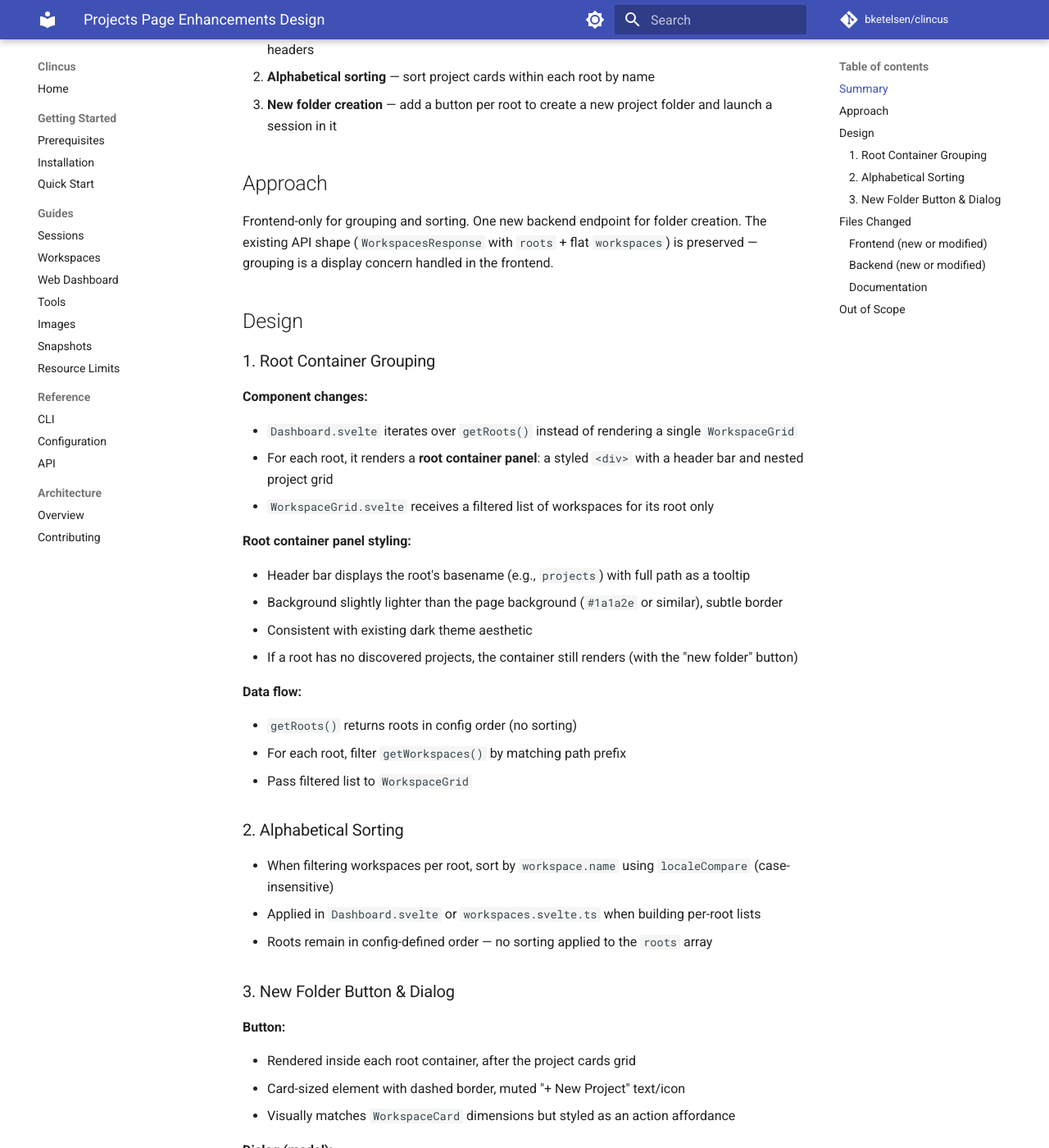
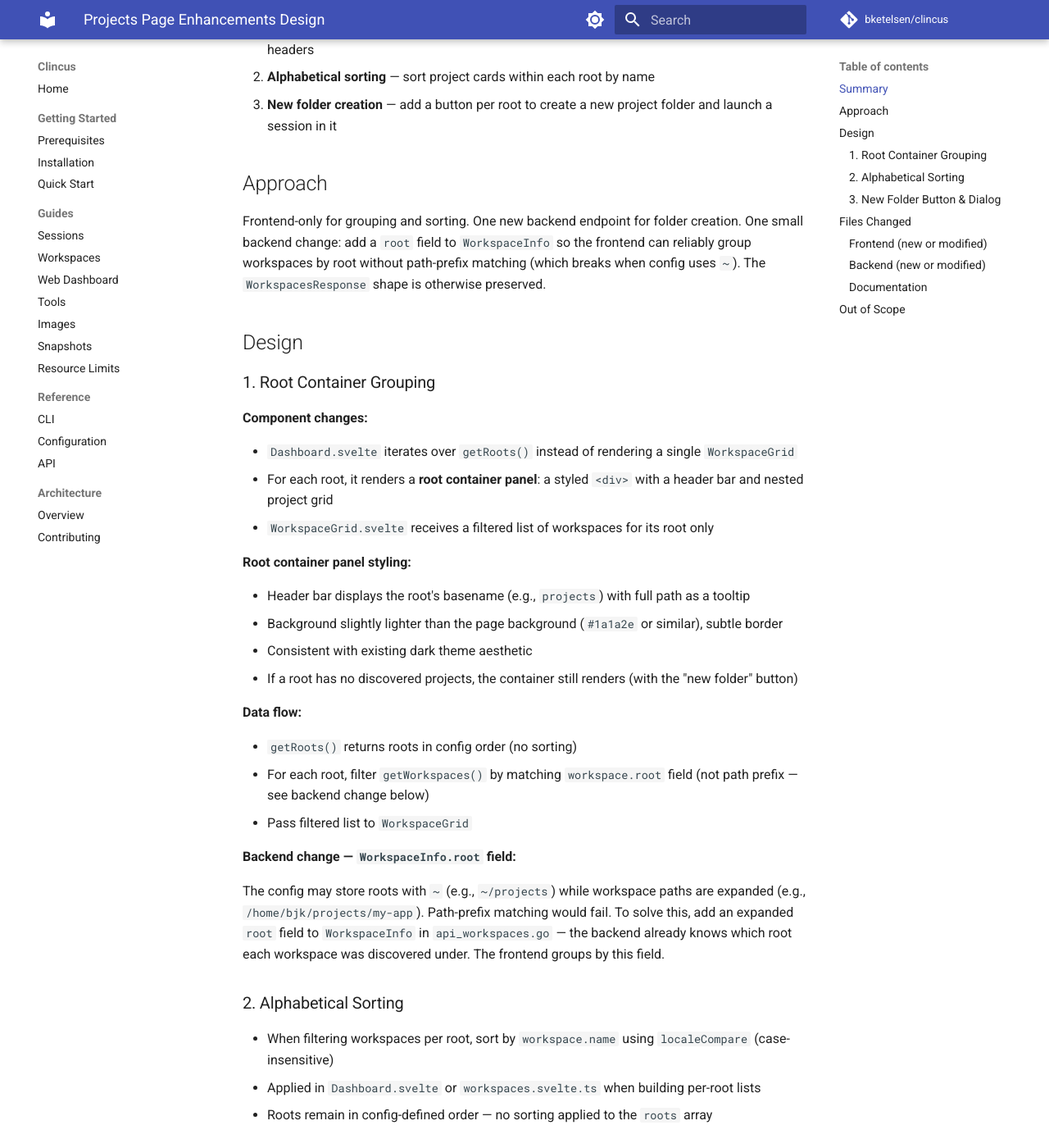
Before and after one commit to bketelsen/clincus, an MkDocs documentation site: the page built from docs/superpowers/specs/2026-03-19-projects-page-enhancements-design.md, in a window 1280 px wide and 1400 px high, scrolled down 250 px. Shown: the whole window at 82% size. Built offline with MkDocs 1.6.1 and Material for MkDocs 9.7.7, drawn with Linux system fonts in a browser that asks for light colours; comment, search, counter and statistics services are not loaded; some of the changed text lies outside the part shown.

Commit message:
docs: address spec review — fix tilde expansion, add root field to WorkspaceInfo
Co-Authored-By: Claude Opus 4.6 (1M context) <noreply@anthropic.com>

```diff
--- a/docs/superpowers/specs/2026-03-19-projects-page-enhancements-design.md
+++ b/docs/superpowers/specs/2026-03-19-projects-page-enhancements-design.md
@@ -10,7 +10,7 @@ Three enhancements to the web dashboard's Projects landing page:
 
 ## Approach
 
-Frontend-only for grouping and sorting. One new backend endpoint for folder creation. The existing API shape (`WorkspacesResponse` with `roots` + flat `workspaces`) is preserved — grouping is a display concern handled in the frontend.
+Frontend-only for grouping and sorting. One new backend endpoint for folder creation. One small backend change: add a `root` field to `WorkspaceInfo` so the frontend can reliably group workspaces by root without path-prefix matching (which breaks when config uses `~`). The `WorkspacesResponse` shape is otherwise preserved.
 
 ## Design
 
@@ -32,8 +32,12 @@ Frontend-only for grouping and sorting. One new backend endpoint for folder crea
 **Data flow:**
 
 - `getRoots()` returns roots in config order (no sorting)
-- For each root, filter `getWorkspaces()` by matching path prefix
+- For each root, filter `getWorkspaces()` by matching `workspace.root` field (not path prefix — see backend change below)
 - Pass filtered list to `WorkspaceGrid`
+
+**Backend change — `WorkspaceInfo.root` field:**
+
+The config may store roots with `~` (e.g., `~/projects`) while workspace paths are expanded (e.g., `/home/bjk/projects/my-app`). Path-prefix matching would fail. To solve this, add an expanded `root` field to `WorkspaceInfo` in `api_workspaces.go` — the backend already knows which root each workspace was discovered under. The frontend groups by this field.
 
 ### 2. Alphabetical Sorting
 
@@ -53,15 +57,16 @@ Frontend-only for grouping and sorting. One new backend endpoint for folder crea
 
 - **Title:** "New Project in {root basename}"
 - **Folder name input:** Text field with real-time kebab-case validation
-  - Valid pattern: `^[a-z0-9]+(-[a-z0-9]+)*$`
+  - Valid pattern: `^[a-z0-9]+(-[a-z0-9]+)*$` (minimum 1 character)
   - Inline validation message for invalid input
+- **Keyboard accessibility:** Escape key closes dialog, auto-focus on name input when opened
 - **Tool picker:** Dropdown or radio buttons populated from `GET /api/tools`
   - Pre-selects the default tool from config
 - **Create & Launch button:** Disabled until folder name is valid
 
 **Submit flow:**
 
-1. `POST /api/workspaces/folder` with `{ root: "<root-path>", name: "<folder-name>" }`
+1. `POST /api/workspaces/folder` with `{ root: "<expanded-root-path>", name: "<folder-name>" }` (frontend sends the expanded absolute path from `workspace.root`)
 2. `POST /api/sessions` with `{ workspace: "<created-path>", tool: "<selected-tool>" }`
 3. Navigate to `#/terminal/{session.id}`
 
@@ -73,9 +78,9 @@ Frontend-only for grouping and sorting. One new backend endpoint for folder crea
 - **Response:** `{ "path": string }` (full path of created directory)
 - **Validation:**
   - `name` matches `^[a-z0-9]+(-[a-z0-9]+)*$`
-  - `root` is in configured `workspace_roots` (prevents arbitrary path creation)
+  - `root` is in configured `workspace_roots` — compare using `config.ExpandPath` on both sides (handles `~` in config values vs absolute paths in requests)
   - Directory does not already exist at `{root}/{name}`
-- **Implementation:** `os.MkdirAll(filepath.Join(root, name), 0755)`
+- **Implementation:** `os.Mkdir(filepath.Join(root, name), 0755)` (single-level `Mkdir`, not `MkdirAll` — if the root doesn't exist, that's a misconfiguration that should surface as an error)
 - **Error responses:**
   - `400` — invalid name or root not in config
   - `409` — directory already exists
@@ -85,6 +90,8 @@ Frontend-only for grouping and sorting. One new backend endpoint for folder crea
 - Name validation happens client-side (instant feedback) and server-side (security)
 - If folder creation fails: toast error, dialog stays open
 - If session creation fails after folder was created: toast error, navigate back to dashboard
+
+**Note:** `POST /api/sessions` does not check for project markers — it works with empty directories. The newly created folder will work as a session workspace immediately.
 
 ## Files Changed
 
@@ -103,8 +110,9 @@ Frontend-only for grouping and sorting. One new backend endpoint for folder crea
 
 | File | Change |
 |------|--------|
-| `internal/server/api_workspaces.go` | Add `handleCreateFolder` handler |
+| `internal/server/api_workspaces.go` | Add `root` field to `WorkspaceInfo`, add `handleCreateFolder` handler |
 | `internal/server/server.go` | Register `POST /api/workspaces/folder` route |
+| `internal/server/server_test.go` | Tests for `handleCreateFolder` (validation, error codes, success) |
 
 ### Documentation
 
@@ -114,7 +122,7 @@ Frontend-only for grouping and sorting. One new backend endpoint for folder crea
 
 ## Out of Scope
 
-- Changing the API response shape (grouping stays frontend-only)
+- Major API response shape changes (only adding `root` field to `WorkspaceInfo`)
 - Recursive workspace discovery
 - Empty folder persistence in the discovery list
 - Folder deletion or renaming from the dashboard
```
